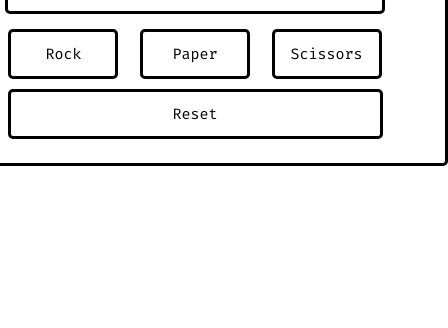
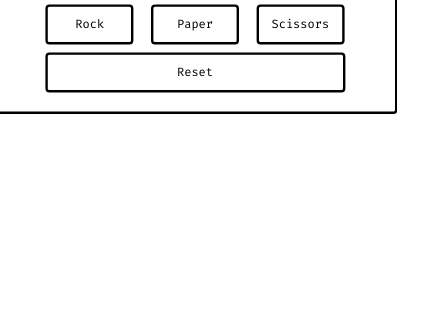
Before and after one commit to exequielyuri/odin-rock-paper-scissors, a plain HTML site: page index.html in a window 390 px wide. Shown: the part 516-844 px from the top of the page, 448 px wide, since content can reach past the window. Drawn offline with Linux system fonts and the light colour scheme.

Commit message:
Fix for small screens

```diff
--- a/style.css
+++ b/style.css
@@ -89,3 +89,15 @@ button {
         background-color: gray;
     }
 }
+
+@media (max-width: 600px) {
+    body {
+        transform: scale(0.9);
+    }
+}
+
+@media (max-width: 500px) {
+    body {
+        transform: scale(0.8);
+    }
+}
```
